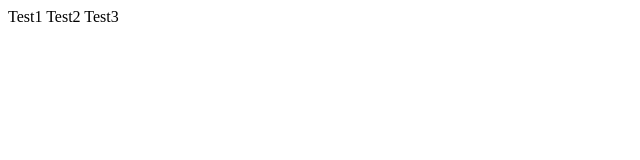
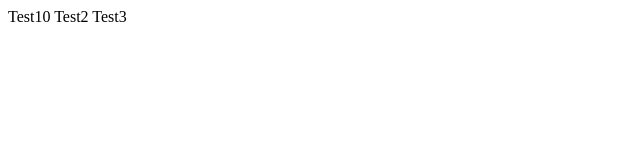
Before and after one commit to ramir-tera/pr_push, a plain HTML site: page index.html in a window 1280 px wide. Shown: the full height of the page, 0-640 px from the left. Drawn offline with Linux system fonts and the light colour scheme.

Commit message:
change 1 - 10

```diff
--- a/index.html
+++ b/index.html
@@ -6,7 +6,7 @@
 </head>
 
 <body>
-Test1
+Test10
 Test2
 Test3
 </body>
```
